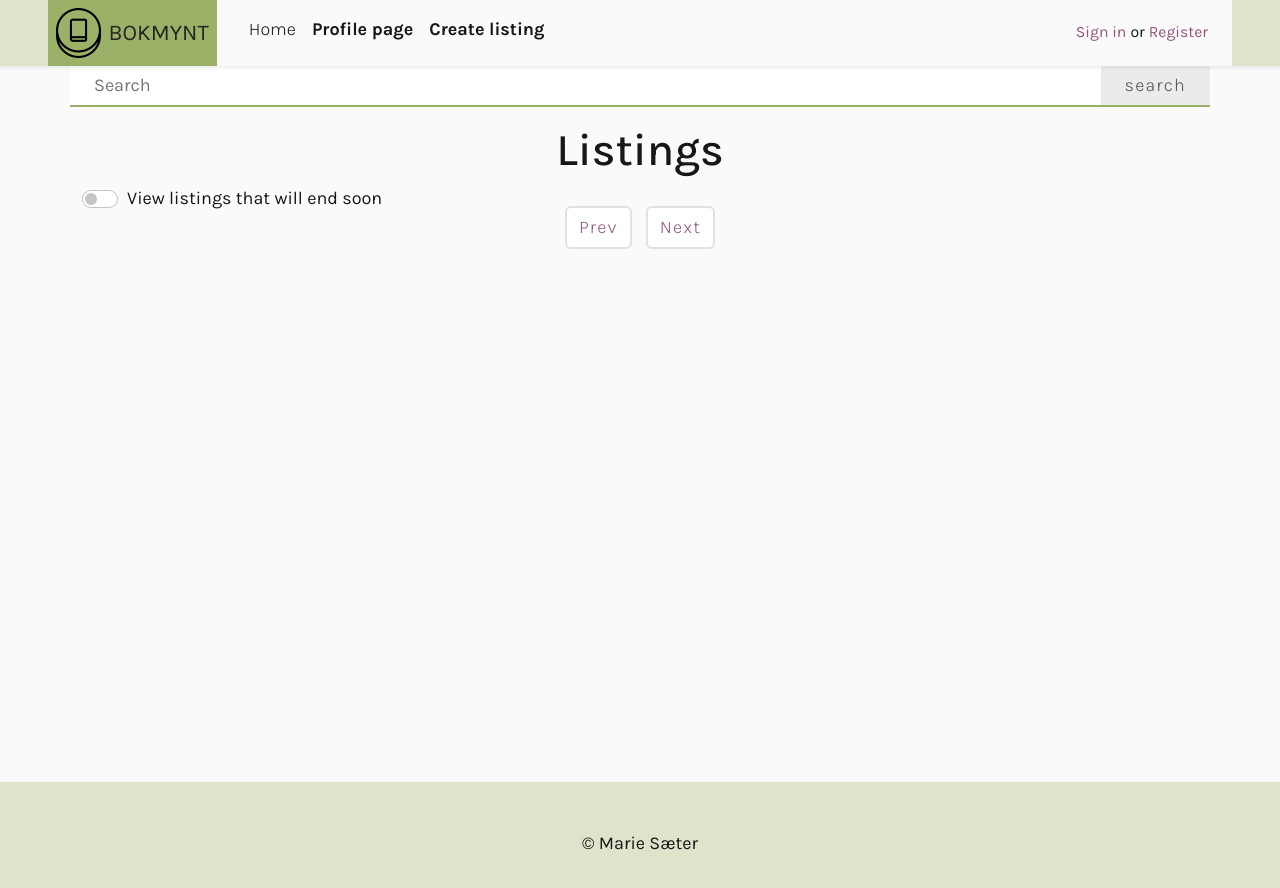
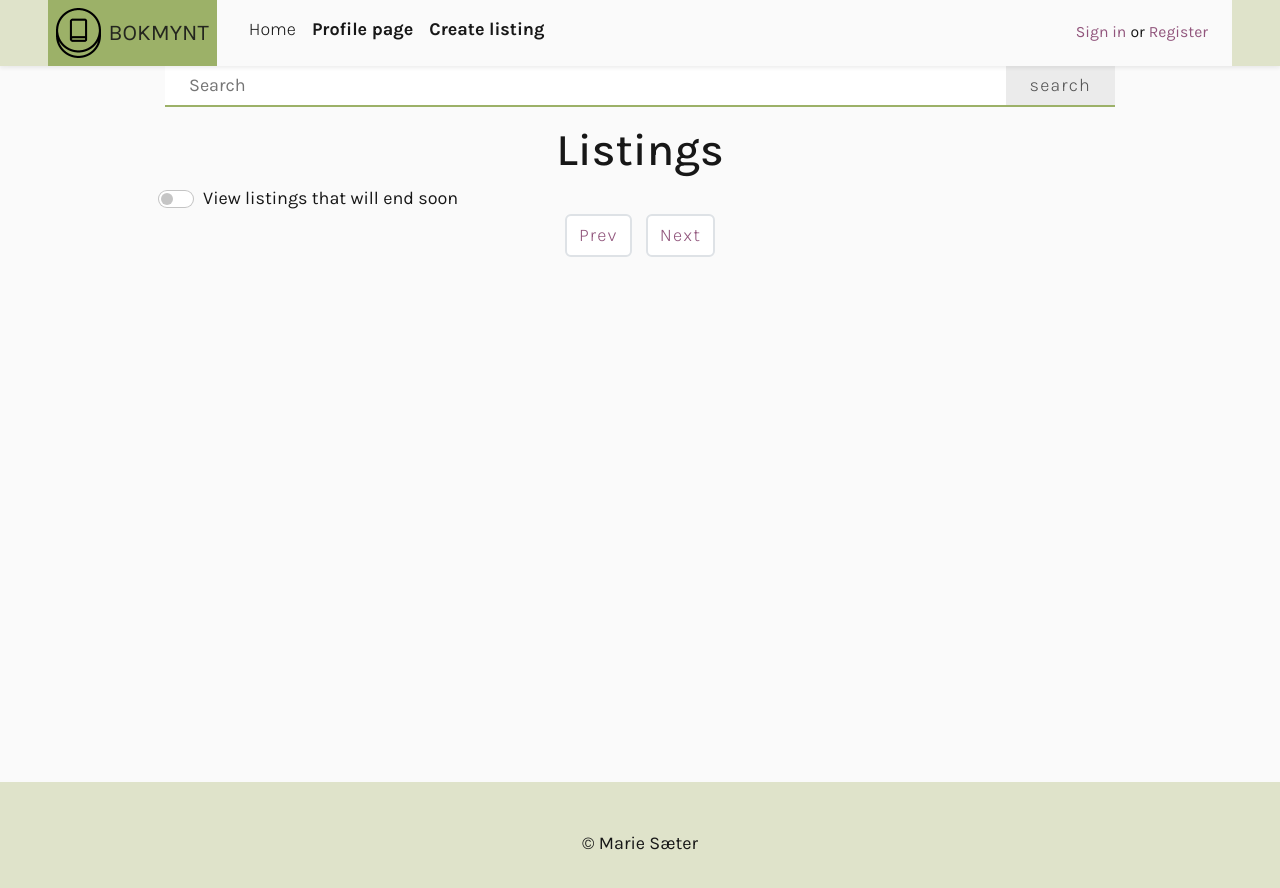
Before and after one commit to mariesaeter/noroff-semester-project-2, a website with bundled scripts: page index.html in a window 1280 px wide. Built offline with nearby package versions, Linux system fonts and the light colour scheme; no server answers.

Commit message:
adjusted some padding

```diff
--- a/index.html
+++ b/index.html
@@ -89,8 +89,8 @@
     </header>
     <main>
       <div class="container">
-        <div class="row">
-          <div class="col-12 mx-0 px-0">
+        <div class="row justify-content-center">
+          <div class="col-12 col-lg-10 mx-0 px-0">
             <form class="w-100 d-flex" id="searchForm">
               <input
                 type="search"
@@ -109,7 +109,9 @@
           </div>
         </div>
         <h1 class="text-center mt-3 mb-2">Listings</h1>
-        <form id="switchSort">
+
+        <div class="container">
+          <form id="switchSort" class="ms-lg-5 ps-lg-3 pb-2">
             <div class="form-check form-switch">
               <input
                 class="form-check-input"
@@ -124,9 +126,8 @@
               >
             </div>
           </form>
-        <div class="container">
           <div
-            class="row row-cols-1 row-cols-md-2 g-3 justify-content-center"
+            class="row row-cols-1 row-cols-md-2 g-3 justify-content-center mx-lg-5"
             id="listingContainer"
           >
             <div class="col-12 d-flex p-5 m-5 justify-content-center">
```
Lines whose indentation alone changed are shown as unchanged.
